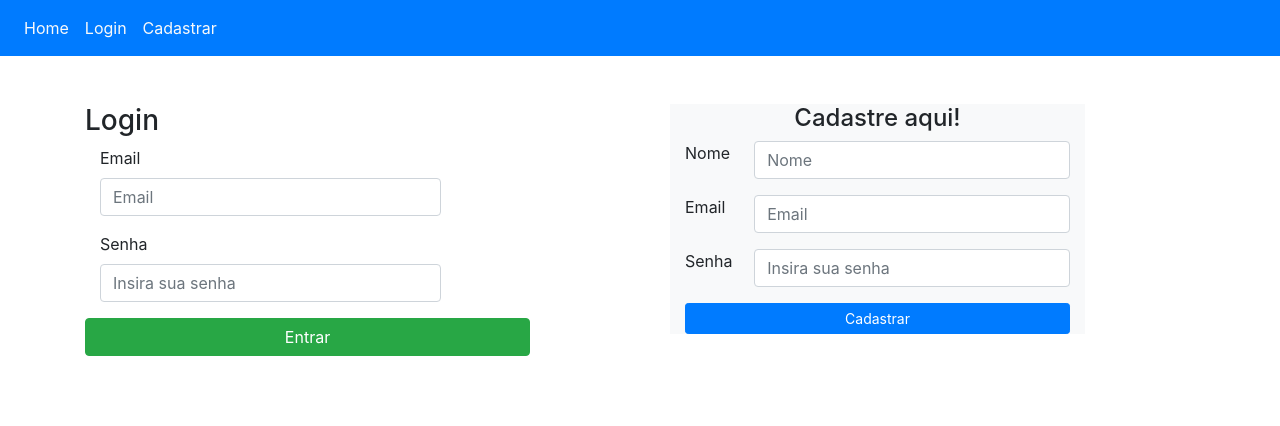
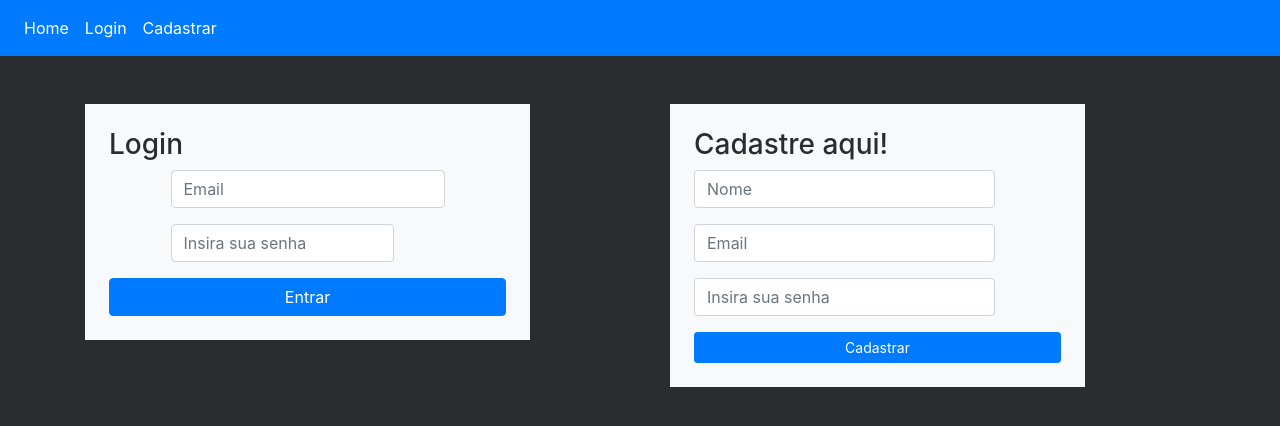
Before and after one commit to vitorvendrami/teste_projeto_git_agua_gas, a Django app: page /nosso_site/login/ in a window 1280 px wide. Shown: the top 426 px of the page. Run offline with Django 3.2, Linux system fonts and the light colour scheme; some libraries are stand-ins or nearby versions.

Commit message:
Mudanças visuais em Cadastro.html e login.html(nao finalizado)

```diff
--- a/nosso_site/site_teste/templates/login.html
+++ b/nosso_site/site_teste/templates/login.html
@@ -1,5 +1,6 @@
 <!DOCTYPE html>
 <html>
+
 <head>
     <meta charset="utf-8">
     <meta name="viewport" content="width=device-width, initial-scale=1">
@@ -11,19 +12,49 @@
     <meta http-equiv='expires' content='0'>
     <meta http-equiv='pragma' content='no-cache'>
     <title>Login</title>
+    <style>
+        body {
+            background-color: #2b2c2e;
+            color: white,
+        }
+
+        li.nav-item :hover {
+            background-color: white;
+            transition: 500ms;
+            color: #0275d8;
+        }
+
+        li.nav-item {
+            border-width: 1px;
+            border-color: black;
+        }
+
+        a.nav-link {
+            color: #FFF;
+        }
+
+        label {
+            color: white
+        }
+
+        h3 {
+            color: #2b2c2e;
+        }
+    </style>
 </head>
+
 <body>
     <nav class="navbar navbar-expand-sm bg-primary">
 
         <ul class="navbar-nav">
             <li class="nav-item">
-            <a class="nav-link " style="color:#f8f9fa" href="/nosso_site/login/">Home</a>
+                <a class="nav-link rounded" href="/nosso_site/login/">Home</a>
             </li>
             <li class="nav-item">
-            <a class="nav-link" style="color:#f8f9fa" href="/nosso_site/login/">Login</a>
+                <a class="nav-link rounded" href="/nosso_site/login/">Login</a>
             </li>
             <li class="nav-item">
-            <a class="nav-link" style="color:#f8f9fa" href="/nosso_site/cadastro/">Cadastrar</a>
+                <a class="nav-link rounded" href="/nosso_site/cadastro/">Cadastrar</a>
             </li>
         </ul>
 
@@ -34,23 +65,22 @@
     <div class="container">
         <div class="row">
             <div class="col-5">
-            <div class="box box-info">
+                <div class="box box-info bg-light p-4">
                     <div class="box-header with-border">
                         <h3 class="box-title">Login</h3>
                     </div>
                     <!-- /.box-header -->
                     <!-- form start -->
-                <form class="form-horizontal" action="/site_teste/confirmar_login/" method="POST" name="frm_login">{%csrf_token%}
-                    <div class="box-body">
+                    <form class="form-horizontal" action="/site_teste/confirmar_login/" method="POST" name="frm_login">
+                        {%csrf_token%}
+                        <div class="box-body row d-flex justify-content-center">
                             <div class="form-group">
-                            <label for="inputEmailLogin" class="col-sm-2 control-label">Email</label>
-
-                            <div class="col-sm-10">
+                                <div class = "inputs">
                                     <input type="email" class="form-control" name="inputEmailLogin" placeholder="Email">
                                 </div>
                             </div>
                             <div class="form-group">
-                            <label for="inputPasswordLogin" class="col-sm-2 control-label">Senha</label>
+
                                 <div class="col-sm-10">
                                     <input type="password" class="form-control" name="inputPasswordLogin"
                                         placeholder="Insira sua senha">
@@ -59,36 +89,35 @@
                         </div>
                         <!-- /.box-body -->
                         <div class="box-footer">
-                        <button type="submit" class="btn btn-success btn-block">Entrar</button>
+                            <button type="submit" class="btn btn-primary btn-block">Entrar</button>
                         </div>
                         <!-- /.box-footer -->
                     </form>
                 </div>
             </div>
-        <div class="col-1 "></div>
+            <div class="col-1"></div>
             <div class="col-5">
                 <div class="container">
-                <div class="container bg-light">
-                    <h4 class="text-center"> Cadastre aqui!</h4>
-                    <form class="form-horizontal" action="/site_teste/confirmar_cadastro/" method="POST" name="frm_login">{%csrf_token%}
+                    <div class="container bg-light p-4">
+                        <h3 class="box-title"> Cadastre aqui!</h3>
+                        <form class="form-horizontal" action="/site_teste/confirmar_cadastro/" method="POST"
+                            name="frm_login">{%csrf_token%}
                             <div class="box-body">
 
                                 <div class="form-group row">
-                                <label for="inputNameCadastro" class="col-sm-2 control-label">Nome</label>
                                     <div class="col-sm-10">
-                                    <input type="text" class="form-control" name="inputNameCadastro" placeholder="Nome">
+                                        <input type="text" class="form-control" name="inputNameCadastro"
+                                            placeholder="Nome">
                                     </div>
                                 </div>
 
                                 <div class="form-group row">
-                                <label for="inputEmailCadastro" class="col-sm-2 control-label">Email</label>
                                     <div class="col-sm-10">
                                         <input type="email" class="form-control" name="inputEmail3Cadastro"
                                             placeholder="Email">
                                     </div>
                                 </div>
                                 <div class="form-group row">
-                                <label for="inputPasswordCadastro" class="col-sm-2 control-label">Senha</label>
                                     <div class="col-sm-10">
                                         <input type="password" class="form-control" name="inputPasswordCadastro"
                                             placeholder="Insira sua senha">
@@ -106,4 +135,5 @@
         </div>
     </div>
 </body>
+
 </html>
```
Also changed, not shown: nosso_site/site_teste/templates/Cadastrar.html (+29 -7 lines). Lines whose indentation alone changed are shown as unchanged.
